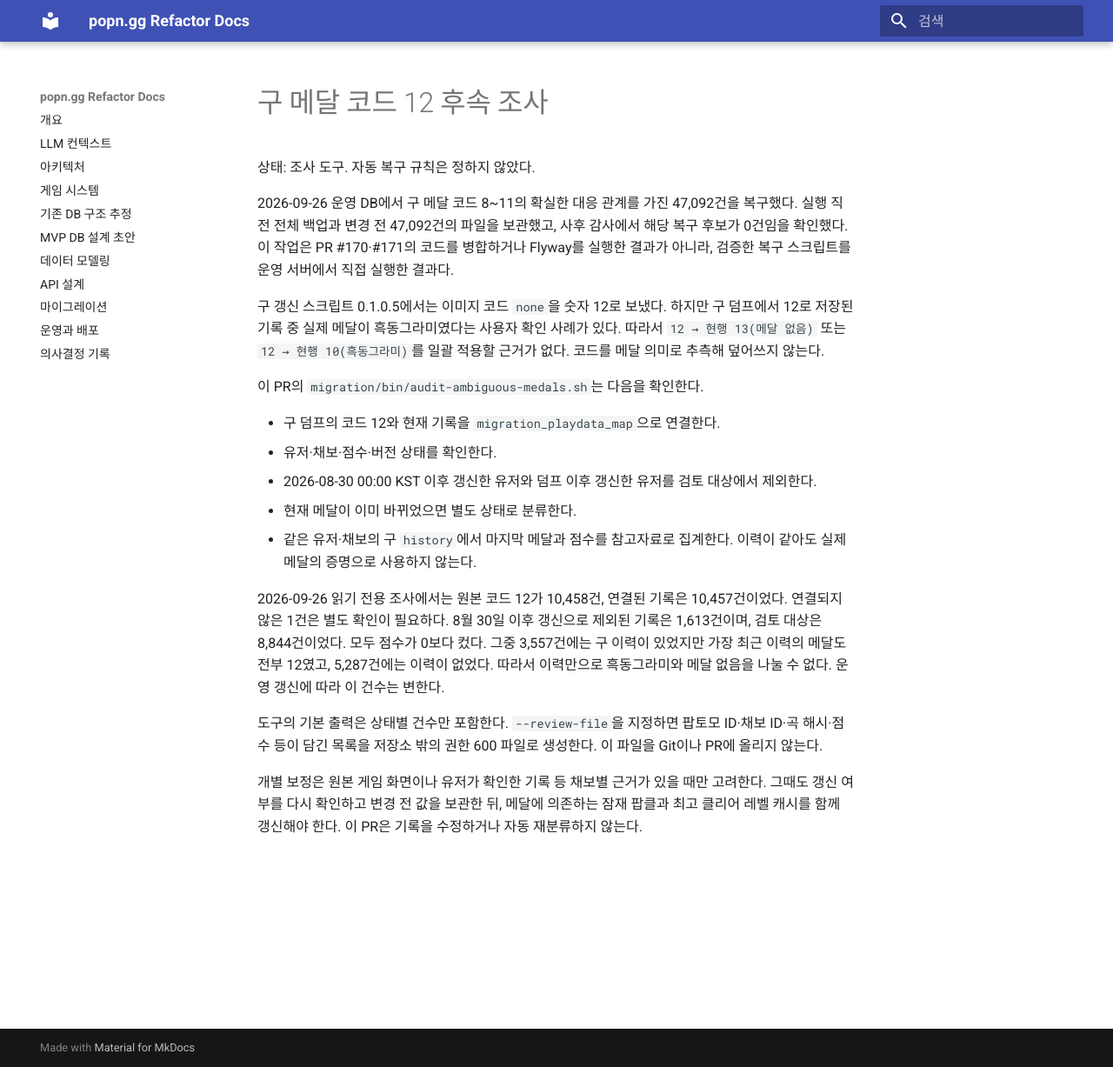
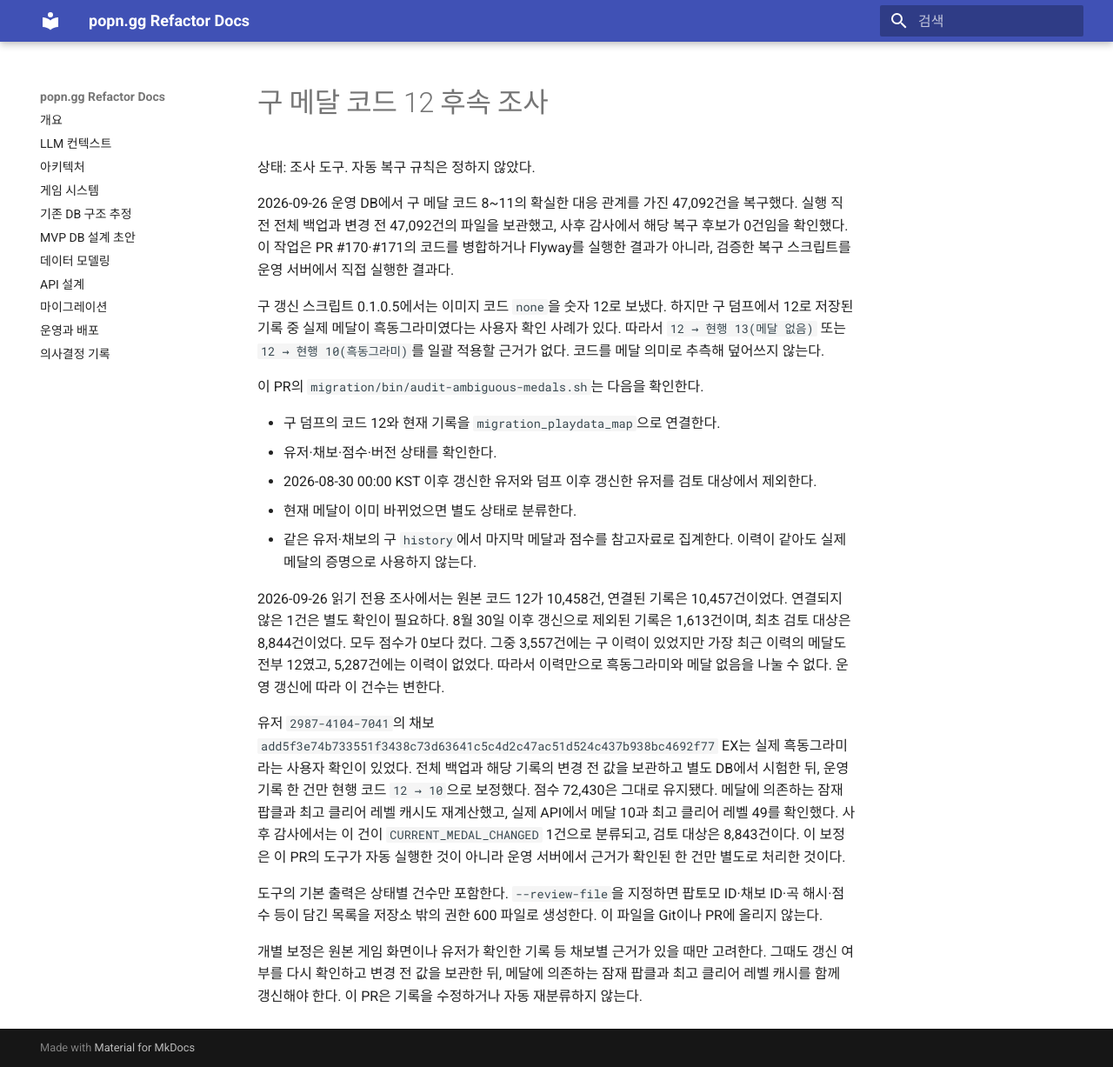
Before and after one commit to popngg/popngg, an MkDocs documentation site: the page built from docs/legacy-medal-code12-followup.md, in a window 1280 px wide and 1227 px high. Shown: the whole window at 87% size. Built offline with MkDocs 1.6.1 and Material for MkDocs 9.7.7, drawn with Linux system fonts in a browser that asks for light colours.

Commit message:
Record verified single-chart medal correction

```diff
--- a/docs/legacy-medal-code12-followup.md
+++ b/docs/legacy-medal-code12-followup.md
@@ -26,10 +26,20 @@ PR #170·#171의 코드를 병합하거나 Flyway를 실행한 결과가 아니
 
 2026-09-26 읽기 전용 조사에서는 원본 코드 12가 10,458건, 연결된 기록은
 10,457건이었다. 연결되지 않은 1건은 별도 확인이 필요하다. 8월 30일
-이후 갱신으로 제외된 기록은 1,613건이며, 검토 대상은 8,844건이었다.
+이후 갱신으로 제외된 기록은 1,613건이며, 최초 검토 대상은 8,844건이었다.
 모두 점수가 0보다 컸다. 그중 3,557건에는 구 이력이 있었지만 가장 최근
 이력의 메달도 전부 12였고, 5,287건에는 이력이 없었다. 따라서 이력만으로
 흑동그라미와 메달 없음을 나눌 수 없다. 운영 갱신에 따라 이 건수는 변한다.
+
+유저 `2987-4104-7041`의 채보 `add5f3e74b733551f3438c73d63641c5c4d2c47ac51d524c437b938bc4692f77`
+EX는 실제 흑동그라미라는 사용자 확인이 있었다. 전체 백업과 해당 기록의
+변경 전 값을 보관하고 별도 DB에서 시험한 뒤, 운영 기록 한 건만 현행 코드
+`12 → 10`으로 보정했다. 점수 72,430은 그대로 유지됐다. 메달에 의존하는
+잠재 팝클과 최고 클리어 레벨 캐시도 재계산했고, 실제 API에서 메달 10과
+최고 클리어 레벨 49를 확인했다. 사후 감사에서는 이 건이
+`CURRENT_MEDAL_CHANGED` 1건으로 분류되고, 검토 대상은 8,843건이다.
+이 보정은 이 PR의 도구가 자동 실행한 것이 아니라 운영 서버에서 근거가
+확인된 한 건만 별도로 처리한 것이다.
 
 도구의 기본 출력은 상태별 건수만 포함한다. `--review-file`을 지정하면
 팝토모 ID·채보 ID·곡 해시·점수 등이 담긴 목록을 저장소 밖의 권한 600
```
